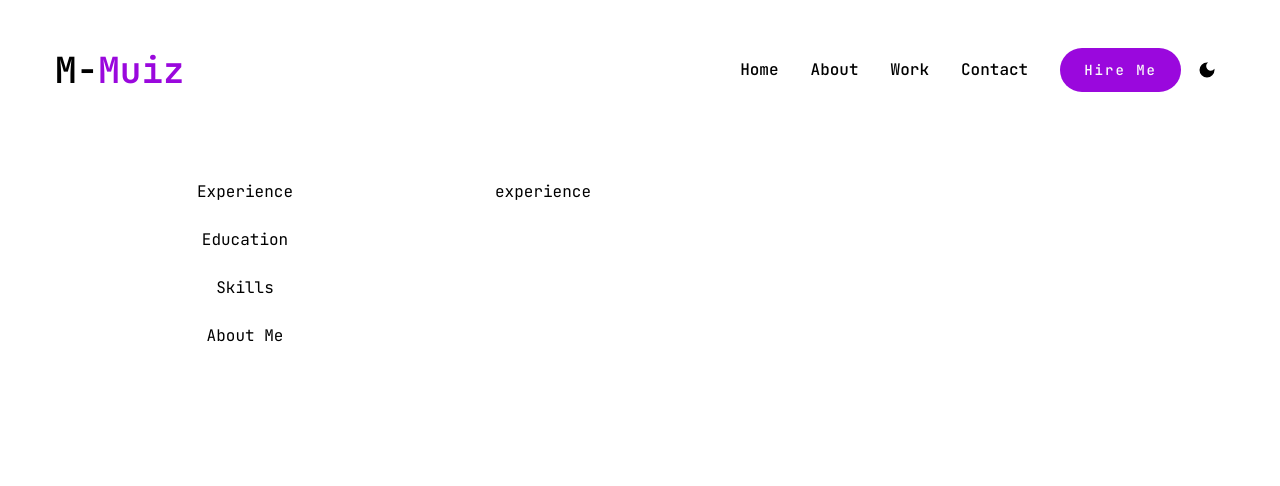
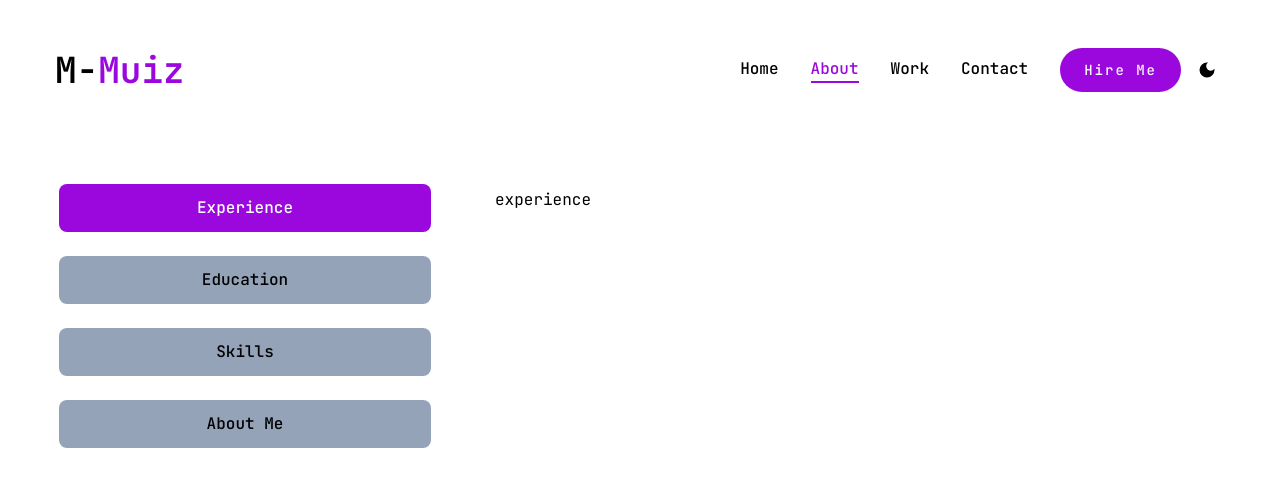
Before and after one commit to M-Muiz/Full_Stack-Portfolio, a Next.js app: page /resume in a window 1280 px wide. Shown: the top 486 px of the page. Built offline with nearby package versions, Linux system fonts and the light colour scheme.

Commit message:
major changes

```diff
--- a/src/app/resume/page.tsx
+++ b/src/app/resume/page.tsx
@@ -119,9 +119,9 @@ const skills = [
 
 
 
-import { Tabs, TabsList, TabsTrigger, TabsContent } from "@radix-ui/react-tabs";
-import { Tooltip, TooltipTrigger, TooltipContent, TooltipProvider } from "@radix-ui/react-tooltip";
-import { ScrollArea } from "@radix-ui/react-scroll-area";
+import { Tabs, TabsList, TabsTrigger, TabsContent } from "@/components/ui/tabs";
+import { Tooltip, TooltipTrigger, TooltipContent, TooltipProvider } from "@/components/ui/tooltip";
+import { ScrollArea } from "@/components/ui/scroll-area";
 import { motion } from "framer-motion";
 
 
--- a/src/components/Header/Nav.tsx
+++ b/src/components/Header/Nav.tsx
@@ -9,7 +9,7 @@ const links = [
   },
   {
     name: "About",
-    path: "/about",
+    path: "/resume",
   },
   {
     name: "Work",
--- a/src/components/ui/tabs.tsx
+++ b/src/components/ui/tabs.tsx
@@ -14,7 +14,7 @@ const TabsList = React.forwardRef<
   <TabsPrimitive.List
     ref={ref}
     className={cn(
-      "inline-flex h-10 items-center justify-center rounded-md bg-muted p-1 text-muted-foreground",
+      "inline-flex h-auto rounded-md p-1 text-primary",
       className
     )}
     {...props}
@@ -29,7 +29,8 @@ const TabsTrigger = React.forwardRef<
   <TabsPrimitive.Trigger
     ref={ref}
     className={cn(
-      "inline-flex items-center justify-center whitespace-nowrap rounded-sm px-3 py-1.5 text-sm font-medium ring-offset-background transition-all focus-visible:outline-none focus-visible:ring-2 focus-visible:ring-ring focus-visible:ring-offset-2 disabled:pointer-events-none disabled:opacity-50 data-[state=active]:bg-background data-[state=active]:text-foreground data-[state=active]:shadow-sm",
+
+      "inline-flex items-center w-full justify-center whitespace-nowrap data-[state=active]:text-white font-semibold bg-slate-400 dark:bg-[#27272c] rounded-lg text-black dark:text-white p-3 text-balance font-medium ring-offset-white transition-all disabled:pointer-events-none disabled:opacity-50 data-[state=active]:bg-primary data-[state=active]:dark:bg-primary  data-[state=active]:shadow-none",
       className
     )}
     {...props}
```
